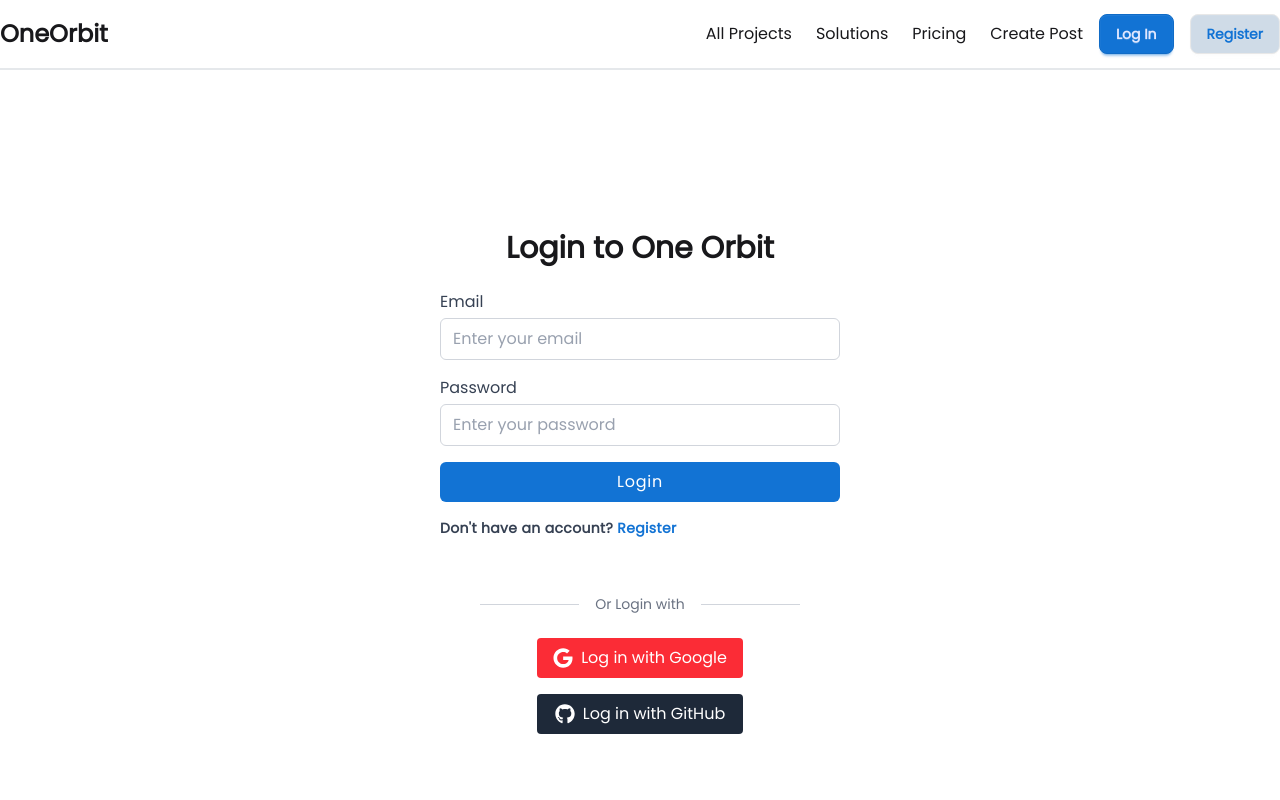
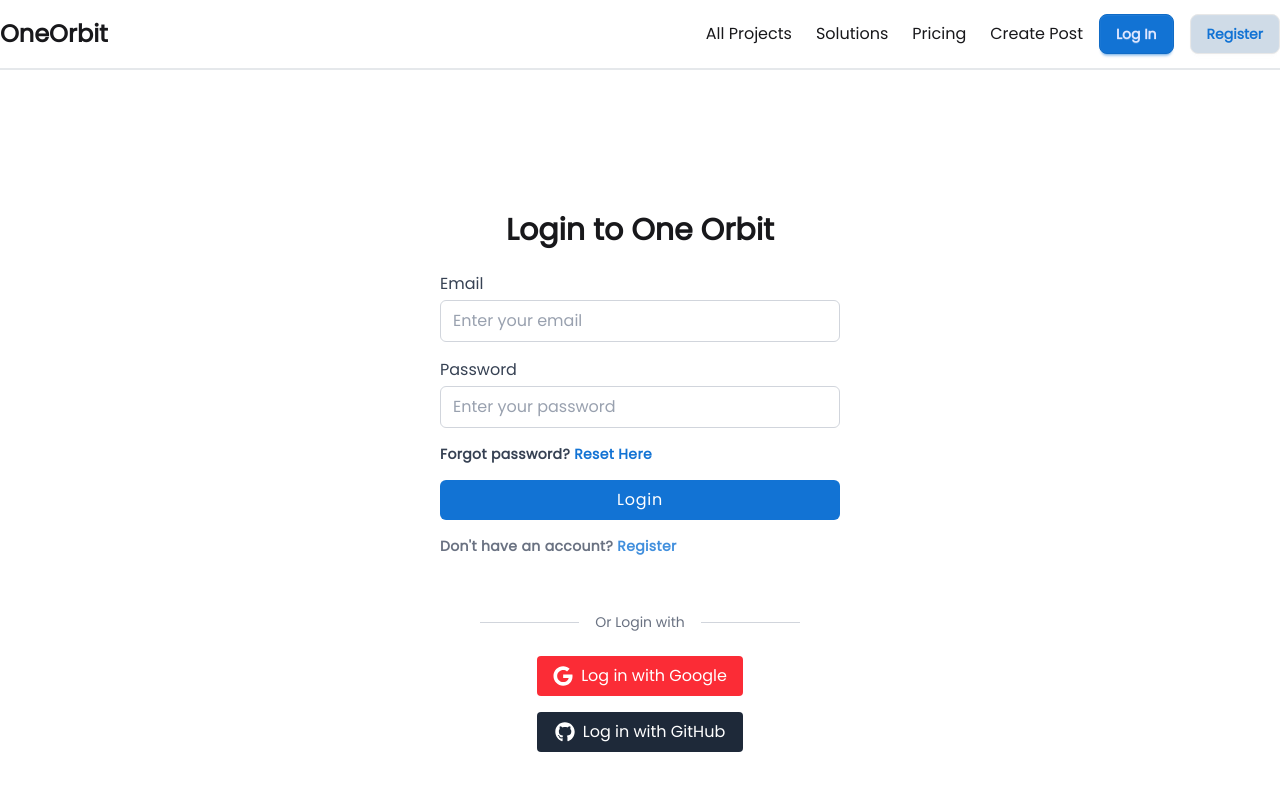
Before and after one commit to swajannaimur/One-Orbit, a Next.js app: page /login in a window 1280 px wide. Shown: the top 800 px of the page. Built offline with nearby package versions, Linux system fonts and the light colour scheme; no server answers.

Commit message:
[ADDED]: forget password link added in login form

```diff
--- a/src/components/forms/LoginForm.jsx
+++ b/src/components/forms/LoginForm.jsx
@@ -92,7 +92,14 @@ export default function LoginForm() {
           />
         </div>
 
+        {/* forget password redirect link */}
+        <div>
+            <p className="text-sm text-gray-700 tracking-wide font-semibold">
 
+                Forgot password? <Link href="/forget-password" className="text-primary hover:underline">Reset Here</Link>
+
+            </p>
+        </div>
 
         {/* login button */}
         <button
@@ -108,9 +115,9 @@ export default function LoginForm() {
         </button>
 
         {/* redirecting to register page */}
-        <p className="text-sm text-gray-700 tracking-wide font-semibold">
+        <p className="text-sm text-gray-500 tracking-wide font-semibold">
           Don't have an account?{" "}
-          <Link href="register" className="text-primary hover:underline">
+          <Link href="register" className="text-primary/80 hover:underline">
             Register
           </Link>
         </p>
```
